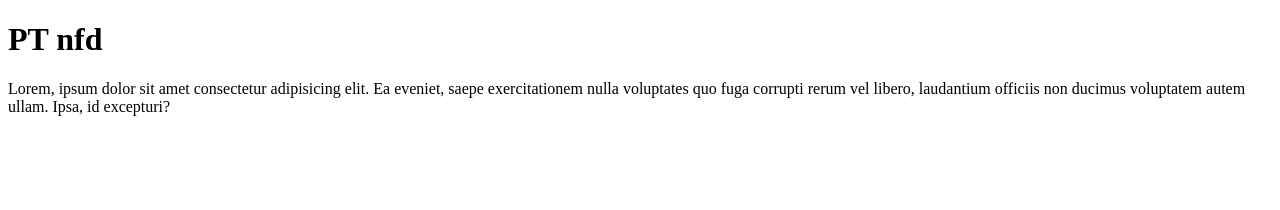
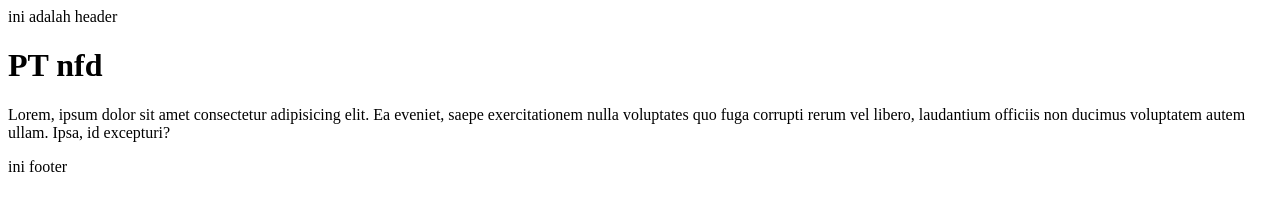
Before and after one commit to Lizdifan091105/CompanyProfile, a plain HTML site: page index.html in a window 1280 px wide. Drawn offline with Linux system fonts and the light colour scheme.

Commit message:
menambahkan header dan footer

```diff
--- a/index.html
+++ b/index.html
@@ -6,7 +6,9 @@
     <title>latihan git</title>
 </head>
 <body>
+    <header>ini adalah header</header>
     <h1>PT nfd</h1>
     <p>Lorem, ipsum dolor sit amet consectetur adipisicing elit. Ea eveniet, saepe exercitationem nulla voluptates quo fuga corrupti rerum vel libero, laudantium officiis non ducimus voluptatem autem ullam. Ipsa, id excepturi?</p>
+    <footer>ini footer</footer>
 </body>
 </html>
```
